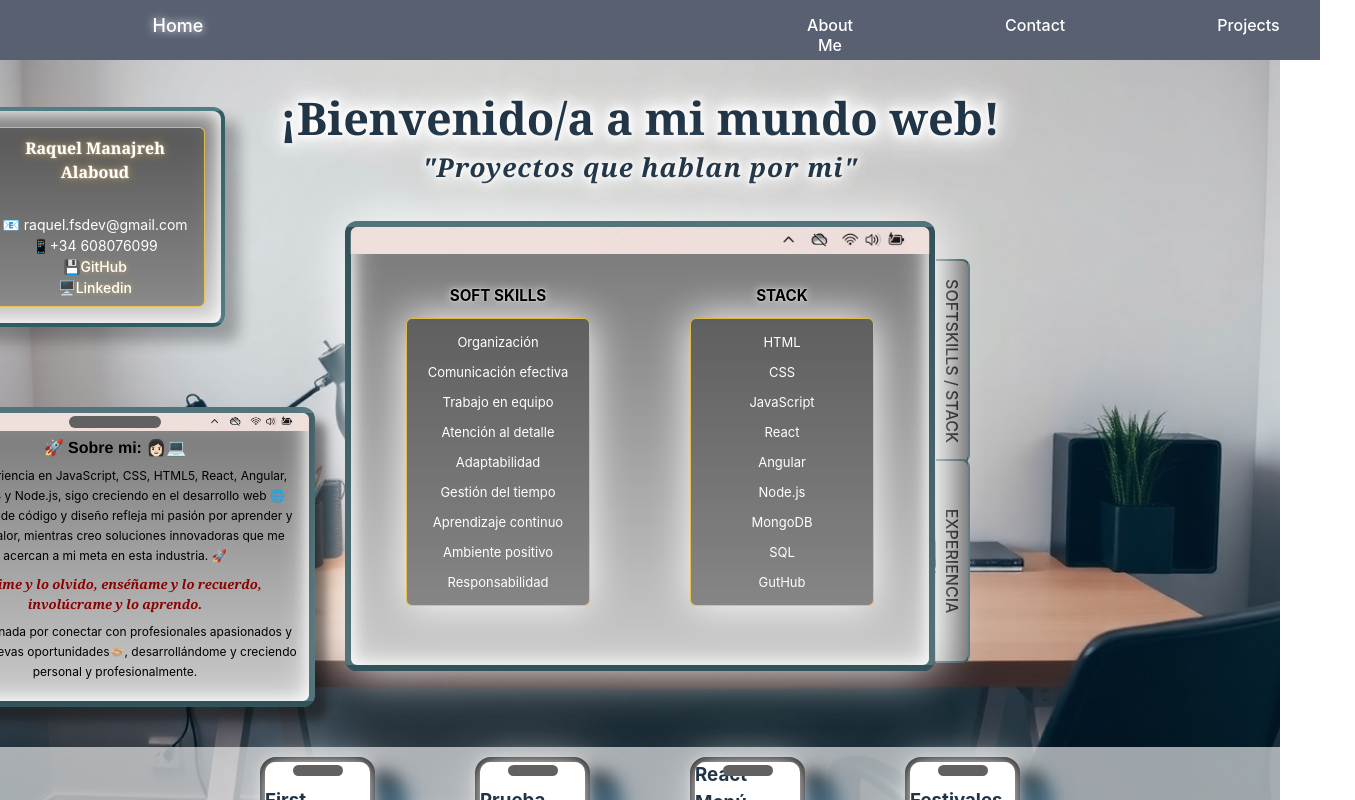
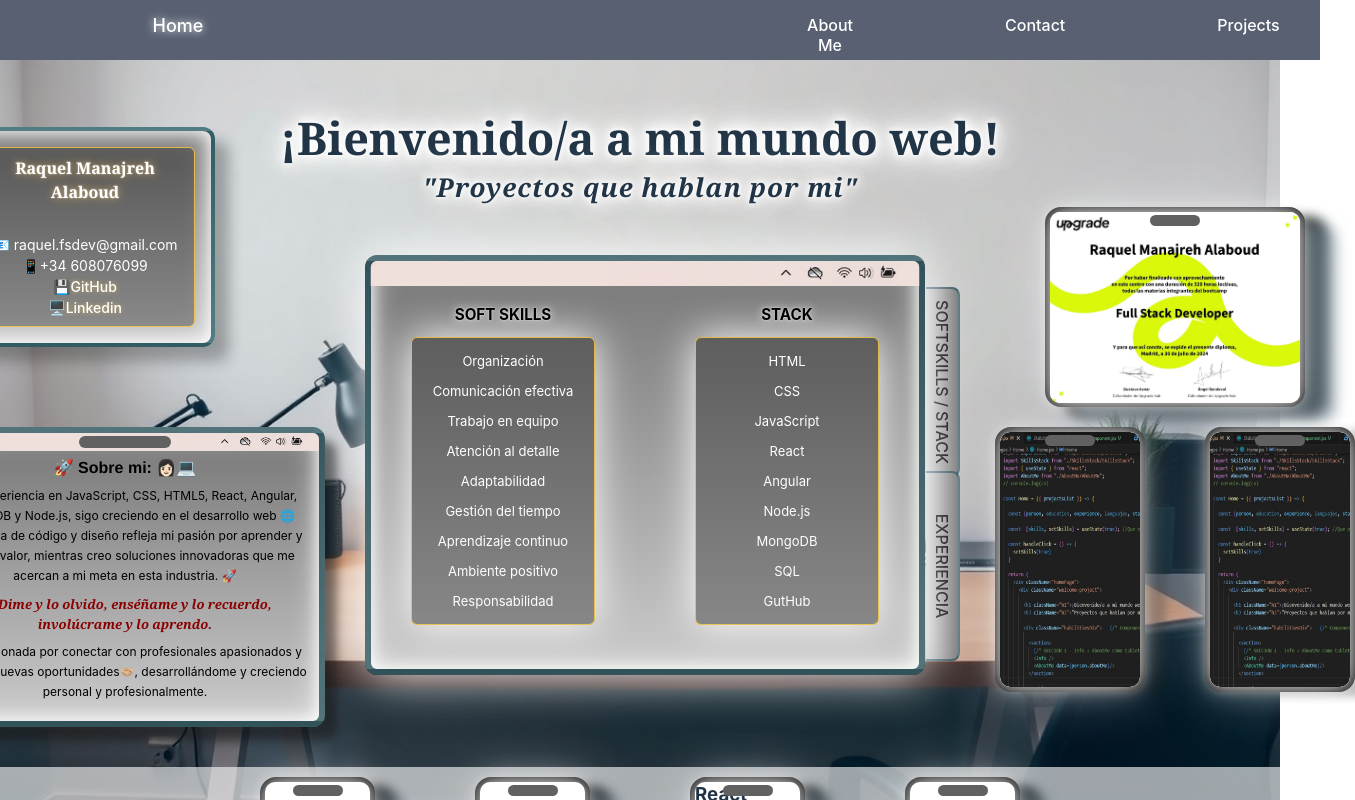
Before and after one commit to raquel-manajreh/Portfolio-Personal, a React (Vite) app: page / in a window 1280 px wide. Shown: the top 800 px of the page, 1355 px wide, since content can reach past the window. Built offline with nearby package versions, Linux system fonts and the light colour scheme.

Commit message:
seccion 3 hecha y con estilos dado, pero aun me falta el contenido de un smartphone para tenerla completa

```diff
--- a/src/Pages/Contact/Contact.css
+++ b/src/Pages/Contact/Contact.css
@@ -62,12 +62,11 @@ label{
 font-size: 14px;
 }
 .messageInput{
-height: 100px;
 text-align: left;
 vertical-align: top;
 }
 
-input {
+.input {
 width: 100%;
 padding: 8px 20px;
 margin: 8px 0;
--- a/src/Pages/Contact/Contact.jsx
+++ b/src/Pages/Contact/Contact.jsx
@@ -13,18 +13,19 @@ function Contact() {
 
         <div className="divLabel">
             <label htmlFor="name">NOMBRE</label>
-            <input type="text" name="name" id="name"/>
+            <input className="input" type="text" name="name" id="name"/>
         </div>
 
         <div className="divLabel">
             <label htmlFor="email">E-MAIL</label>
-            <input type="text" name="email" id="email"/>
+            <input className="input" type="text" name="email" id="email"/>
         </div>
 
         <div className="divLabel">
         <label htmlFor="message">MENSAJE</label>
+        {/* <input className="messageInput" type="text" name="message" id="message"/> */}
+        <textarea className="messageInput input" id="message" name="message" rows="6.5" cols="20" placeholder="Escribe tu mensaje..."></textarea>
 
-        <input className="messageInput" type="text" name="message" id="message"/>
         </div>
             <button className="sendButton" >Enviar</button>
         </form>
--- a/src/Pages/Home/AboutMe/AboutMe.css
+++ b/src/Pages/Home/AboutMe/AboutMe.css
@@ -2,7 +2,7 @@
     color: white;
     width: 400px;
     height: 300px;
-    left: -230px;
+    left: -110px;
     box-sizing: border-box;
     text-align: center;
     line-height: 20px;
--- /dev/null
+++ b/src/Pages/Home/CodeComponent/CodeComponent.css
@@ -0,0 +1,32 @@
+
+.section3{
+    justify-items: center;
+    margin-right: -110px;
+}
+
+
+.tablet2{
+    width: 250px;
+}
+.tittleImage{
+    width: 112%;
+    margin-top: 28px;    /* object-fit: cover; */
+}
+
+
+
+.smartphoneCode{
+    width: 140px;
+    height: 260px;
+    box-shadow: 20px 4px 8px rgba(0, 0, 0, 0.3);
+}
+.codeImage{
+    width: 100%;
+    height: 110%;
+    margin-bottom: 0px;
+}
+
+.divSmartphones{
+    display: flex;
+    gap: 60px;
+}
--- /dev/null
+++ b/src/Pages/Home/CodeComponent/CodeComponent.jsx
@@ -0,0 +1,30 @@
+import "./CodeComponent.css";
+import image from "../../../images/code-Image.jpg";
+import tittleImage from "../../../images/tituloBootcamp.jpg";
+
+function CodeComponent() {
+  return (
+    <section className="section3">
+        <article className="smartphone tablet2">
+          <div className="screen">
+            <img className="tittleImage" src={tittleImage} alt="imagen-de-codigo" />
+          </div>
+        </article>
+
+        <div className="divSmartphones">
+            <article className="smartphone smartphoneCode">
+              <div className="screen">
+                <img className="codeImage" src={image} alt="imagen-de-titulo" />
+              </div>
+            </article>
+            <article className="smartphone smartphoneCode">
+              <div className="screen">
+                <img className="codeImage" src={image} alt="imagen-de-titulo" />
+              </div>
+            </article>
+        </div>
+    </section>
+  )
+}
+
+export default CodeComponent;
--- a/src/Pages/Home/Experience/Experience.css
+++ b/src/Pages/Home/Experience/Experience.css
@@ -1,13 +1,13 @@
 .computerCard {
-    width: 590px;
-    height: 450px;
-    margin-top: -200px; /* MAS -  mas arriba*/
+    width: 560px;
+    height: 420px;
+    margin-top: -170px; /* MAS -  mas arriba*/
     box-sizing: border-box;
     text-align: center;
     line-height: 20px;
     align-content: center;
     position: relative;
-    left: -200px;
+    left: -70px;
     font-size: 13px;
     color: #000000;
     background: linear-gradient(to bottom, #777777, #cbcbcb);
@@ -22,7 +22,7 @@
 
   .computerCard::before {
     content: "";
-    width: 579px;
+    width: 549px;
     height: 6%;
     background-image: url("/src/images/Status-Bar1.png");
     background-size: 96% 88%;
@@ -33,19 +33,6 @@
     transform: translateX(-50%);
     z-index: 10;
 }
-
-/* .computerCard::after {
-    content: "";
-    width: 130px;
-    height: 16px;
-    background: #616161;
-    border-radius: 20px;
-    position: absolute;
-    top: 8px;
-    left: 50%;
-    transform: translateX(-50%);
-    z-index: 20;
-} */
 
 .workstation{
     font-weight: bolder;
--- a/src/Pages/Home/Home.css
+++ b/src/Pages/Home/Home.css
@@ -5,7 +5,7 @@
 
 .welcome-project{
   justify-items: center;
-  margin-top: 280px; /* MAS -  mas abajo*/
+  margin-top: 320px; /* MAS -  mas abajo*/
 }
 
 
@@ -56,15 +56,15 @@ text-shadow:
 .containerButtons{
   display: flex;
   flex-direction: column;
-  gap: 166px;
+  gap: 150px;
 }
 .tittleButton{
   background-color: #d6ba96;
   position: relative;
   z-index: 8px;
-  top: 72px;
-  left: 425px;
-  width: 204px;
+  top: 80px;
+  left: 525px;
+  width: 190px;
   transform: rotate(90deg);
   transform-origin: top left;
   padding: 6px 0px;
@@ -97,15 +97,15 @@ text-shadow:
 
 /* Estructura del "smartphone" */
 .smartphone {
-  width: 105px; /* Ancho del smartphone */
-  height: 195px; /* Alto del smartphone */
+  width: 105px;
+  height: 195px;
   background: #000000;
   border-radius: 16px;
   padding: 5px 5px 0px 5px;
   position: relative;
   box-shadow:
-  36px 24px 20px rgba(57, 111, 146, 0.6),
-  24px 16px 18px rgba(0, 0, 0, 0.916);
+  30px 16px 14px rgba(84, 107, 122, 0.6),
+  20px 10px 12px rgba(0, 0, 0, 0.916);
   display: flex;
   flex-direction: column;
   align-items: center;
--- a/src/Pages/Home/Home.jsx
+++ b/src/Pages/Home/Home.jsx
@@ -5,6 +5,7 @@ import Experience from "./Experience/Experience";
 import SkillsStack from "./SkillsStack/SkillsStack";
 import { useState } from "react";
 import AboutMe from "./AboutMe/AboutMe";
+import CodeComponent from "./CodeComponent/CodeComponent";
 // console.log(cv)
 
 const Home = ({ projectsList }) => {
@@ -24,11 +25,7 @@ const Home = ({ projectsList }) => {
         <h1 className="h1">¡Bienvenido/a a mi mundo web!</h1>
         <h3 className="h3">"Proyectos que hablan por mi"</h3>
 
-        <div className="habilitiesDiv">
-        {/* DIV que contiene las 3 SECCIONES en las que se divide la pagina:
-        - Info
-        - Soft Skills
-        - Fotos del codigo o más info a determinar */}
+        <div className="habilitiesDiv">   {/* Componente con 3 SECCIONES */}
 
           <section>
             {/* SECCION 1 - Info + AboutMe como tablet */}
@@ -36,9 +33,8 @@ const Home = ({ projectsList }) => {
             <AboutMe data={person.aboutMe}/>
           </section>
 
-
           <section>
-          {/* SECCION 2 - Contenedor de las Soft Skills y la experiencia - como pantalla de ordenador */}
+          {/* SECCION 2 - Soft Skills y experiencia */}
             <div className="containerButtons">
               <button className="tittleButton" onClick={handleClick}>SOFTSKILLS / STACK</button>
               <button className="tittleButton" onClick={()=>{setSkills(false)}}>EXPERIENCIA</button>
@@ -47,11 +43,13 @@ const Home = ({ projectsList }) => {
             {skills ? <SkillsStack data={softSkills} data2={stack} /> : <Experience data={experience}/> }
           </section>
 
+          <section>
+            {/*Tablet2-2: codigo
+              Smartphone-1: Titulo/certificacion
+              Smartphone-3: Inspiraciones (Midudev, Moureodev, etc)*/}
 
-          <section>
-            {/*Tablet2-2: Titulo/certificacion
-              Smartphone-1: codigo
-              Smartphone-3: Inspiraciones (Midudev, Moureodev, etc)*/}
+              <CodeComponent />
+
           </section>
         </div>
 
--- a/src/Pages/Home/Info/Info.css
+++ b/src/Pages/Home/Info/Info.css
@@ -4,7 +4,7 @@
     align-items: center;
     justify-content: center;
     position: relative;
-    left: -180px;
+    left: -80px;
     bottom: 80px;
     width: 220px;
     background: linear-gradient(to bottom, #777777, #cbcbcb);
```
Also changed, not shown: src/images/code-Image.jpg (added), src/images/tituloBootcamp.jpg (added).
